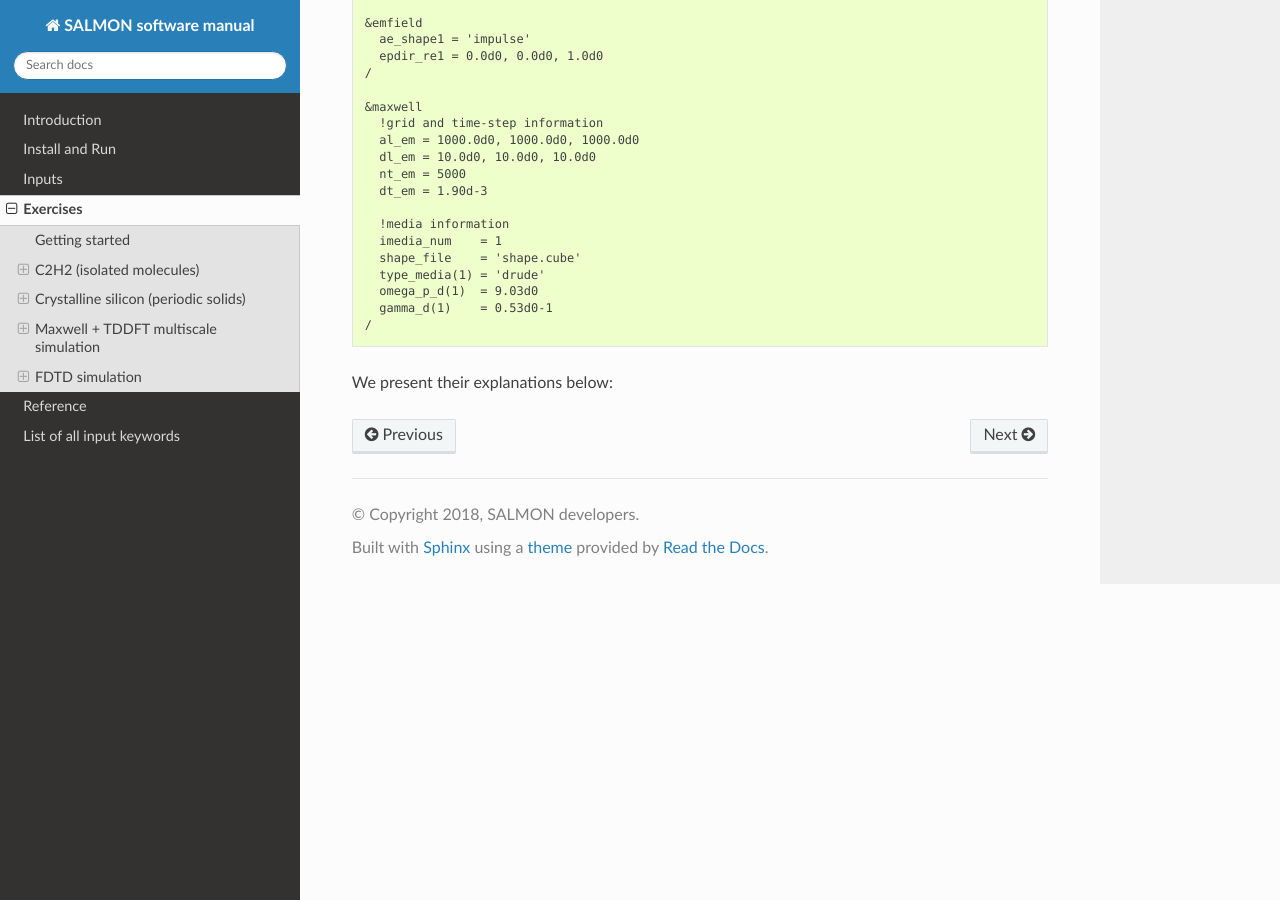
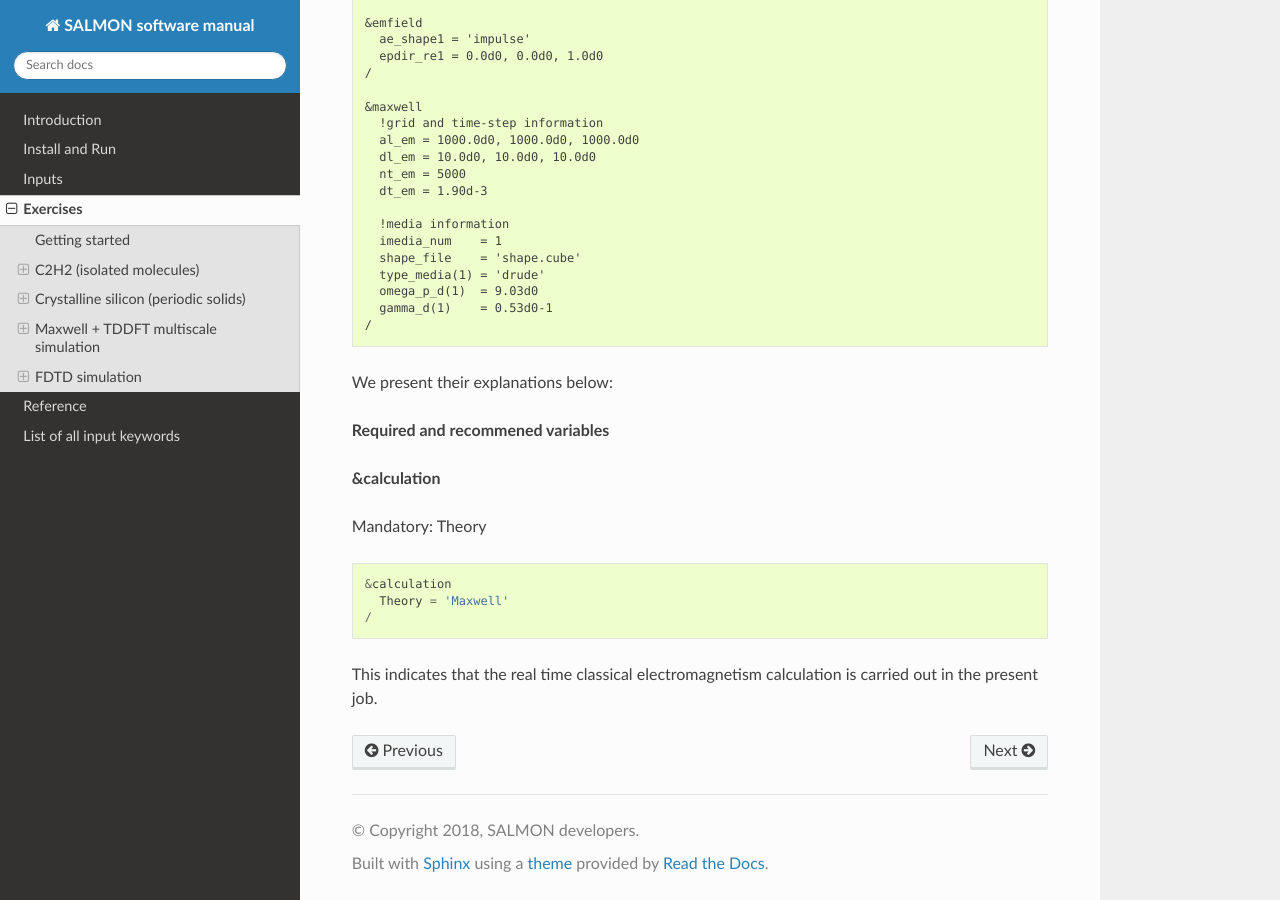
Before and after one commit to SALMON-TDDFT/SALMON-DOCS, a Sphinx documentation site: the page built from source/exercises.rst, in a window 1280 px wide and 900 px high, scrolled down 54341 px. Built offline with Sphinx 7.4.7 and the Read the Docs theme 2.0.0, drawn with Linux system fonts in a browser that asks for light colours; formulas are drawn with MathJax 3.

Commit message:
Update exercises.rst

```diff
--- a/source/exercises.rst
+++ b/source/exercises.rst
@@ -3141,5 +3141,18 @@ can be found in :any:`List of all input keywords <List of all input keywords>`.
      gamma_d(1)    = 0.53d0-1
    /
 
-
 We present their explanations below:
+
+**Required and recommened variables**
+
+**&calculation**
+
+Mandatory: Theory
+
+::
+
+   &calculation
+     Theory = 'Maxwell'
+   /
+
+This indicates that the real time classical electromagnetism calculation is carried out in the present job.
```
